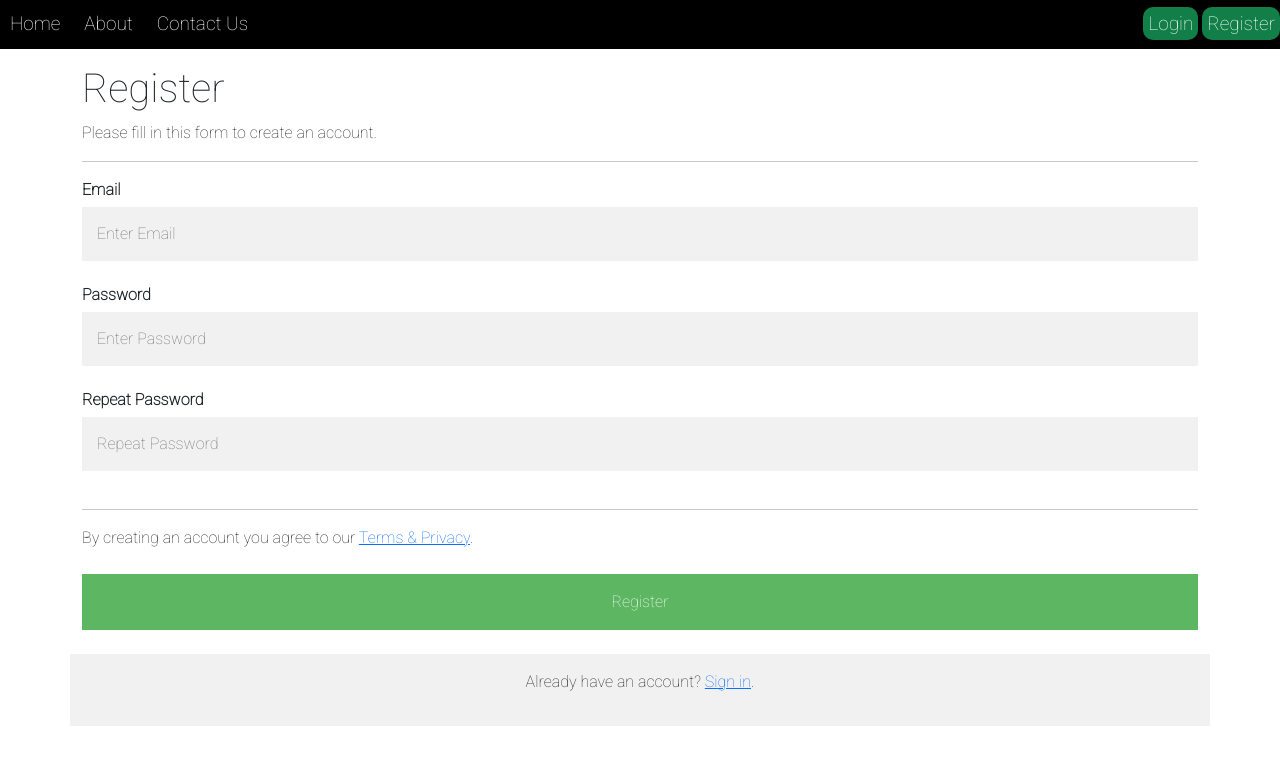
After one commit to parneetsidhu22/Django, a Django app: page /register/ in a window 1280 px wide. The commit adds this page. Shown: the top 765 px of the page. Run offline with Django 3.2, Linux system fonts and the light colour scheme.

Commit message:
login and register page created

```diff
--- a/mysite/home/static/home/css/style.css
+++ b/mysite/home/static/home/css/style.css
@@ -41,3 +41,57 @@ nav>.right>a {
 nav>.right>a:hover {
     background-color: rgb(13, 98, 56);
 }
+* {box-sizing: border-box}
+
+/* Add padding to containers */
+.container {
+  padding: 16px;
+}
+
+/* Full-width input fields */
+input[type=text], input[type=password] {
+  width: 100%;
+  padding: 15px;
+  margin: 5px 0 22px 0;
+  display: inline-block;
+  border: none;
+  background: #f1f1f1;
+}
+
+input[type=text]:focus, input[type=password]:focus {
+  background-color: #ddd;
+  outline: none;
+}
+
+/* Overwrite default styles of hr */
+hr {
+  border: 1px solid #f1f1f1;
+  margin-bottom: 25px;
+}
+
+/* Set a style for the submit/register button */
+.registerbtn {
+  background-color: #4CAF50;
+  color: white;
+  padding: 16px 20px;
+  margin: 8px 0;
+  border: none;
+  cursor: pointer;
+  width: 100%;
+  opacity: 0.9;
+}
+
+.registerbtn:hover {
+  opacity:1;
+}
+
+/* Add a blue text color to links */
+a {
+  color: dodgerblue;
+}
+
+/* Set a grey background color and center the text of the "sign in" section */
+.signin {
+  background-color: #f1f1f1;
+  text-align: center;
+}
--- a/mysite/home/templates/base.html
+++ b/mysite/home/templates/base.html
@@ -22,8 +22,8 @@
             <a href="#" class="left-btn">Contact Us</a>
         </div>
         <div class="right">
-            <a href="#" class="right-btn">Logins</a>
-            <a href="#" class="right-btn">Register</a>
+            <a href="/login" class="right-btn">Login</a>
+            <a href="/register" class="right-btn">Register</a>
         </div>
     </nav>
 
--- /dev/null
+++ b/mysite/home/templates/register.html
@@ -0,0 +1,29 @@
+{% extends "base.html"%}
+
+{% block content %}
+{% load static %}
+<form action="action_page.php">
+    <div class="container">
+      <h1>Register</h1>
+      <p>Please fill in this form to create an account.</p>
+      <hr>
+
+      <label for="email"><b>Email</b></label>
+      <input type="text" placeholder="Enter Email" name="email" id="email" required>
+
+      <label for="psw"><b>Password</b></label>
+      <input type="password" placeholder="Enter Password" name="psw" id="psw" required>
+
+      <label for="psw-repeat"><b>Repeat Password</b></label>
+      <input type="password" placeholder="Repeat Password" name="psw-repeat" id="psw-repeat" required>
+      <hr>
+
+      <p>By creating an account you agree to our <a href="#">Terms & Privacy</a>.</p>
+      <button type="submit" class="registerbtn">Register</button>
+    </div>
+
+    <div class="container signin">
+      <p>Already have an account? <a href="#">Sign in</a>.</p>
+    </div>
+  </form>
+{% endblock %}
--- a/mysite/home/urls.py
+++ b/mysite/home/urls.py
@@ -3,5 +3,7 @@ from django.urls import path
 from . import views
 
 urlpatterns = [
-    path('', views.homepage, name="homepage")
+    path('', views.homepage, name="homepage"),
+    path('login/',views.login,name="login"),
+    path('register/',views.register,name="register")
 ]
--- a/mysite/home/views.py
+++ b/mysite/home/views.py
@@ -12,3 +12,9 @@ def homepage(request):
     data = Blog.objects.all()
 
     return render(request, 'index.html', context={"msgs": data})
+
+def login(request):
+    return render(request, 'login.html')
+
+def register(request):
+    return render(request,'register.html')
```
Also changed, not shown: mysite/home/templates/login.html (added, +16 -0 lines).
